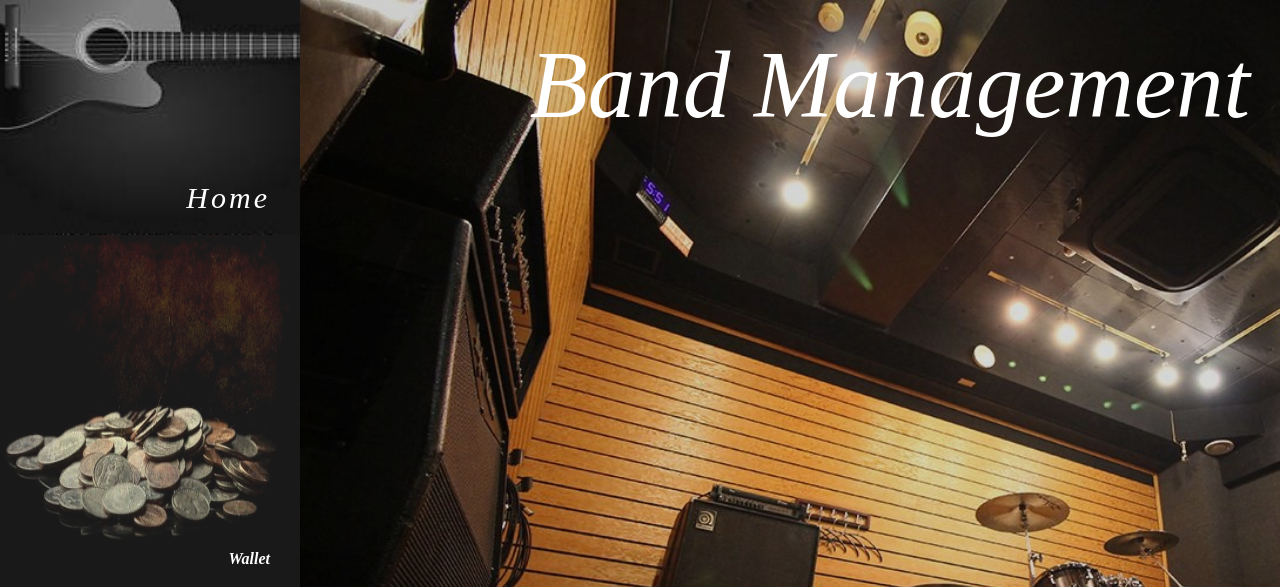
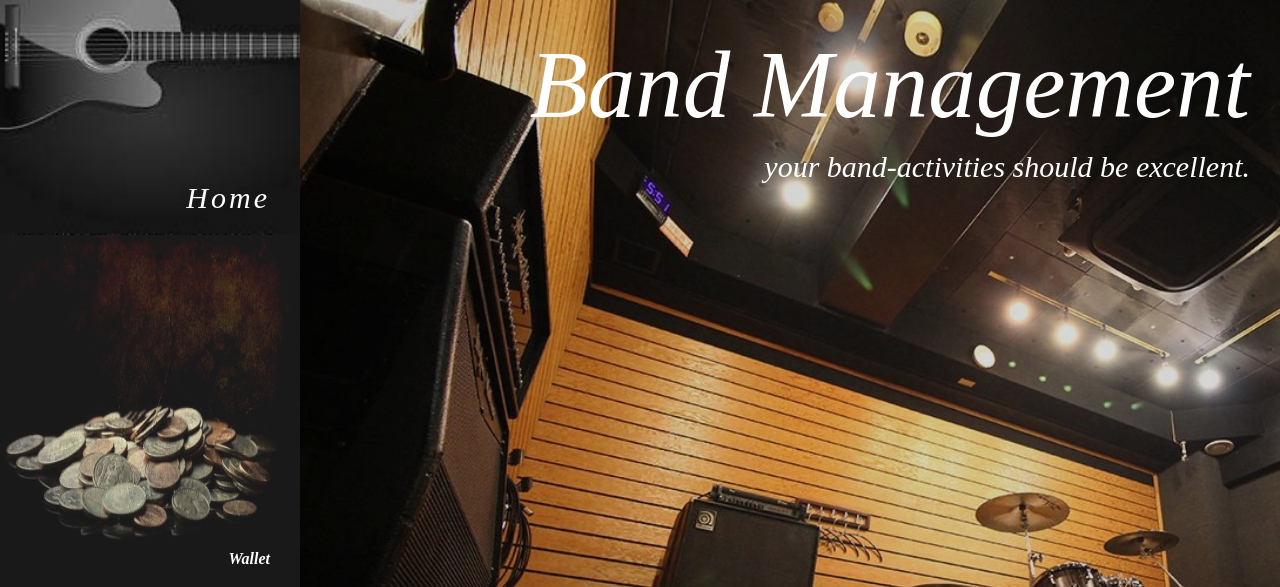
Before and after one commit to tsutomu3011/band-management_django, a Django app: page / in a window 1280 px wide. Shown: the top 587 px of the page. Run offline with Django 3.2, Linux system fonts and the light colour scheme; some libraries are stand-ins or nearby versions.

Commit message:
デプロイ作業

```diff
--- a/static/top/css/style.css
+++ b/static/top/css/style.css
@@ -2,5 +2,5 @@
 @import url("side_bar.css");
 @import url("tops.css");
 @import url("main.css");
-@import url("wallet.css");
+/* @import url("wallet.css"); */
 @import url("photo.css");
--- a/top/templates/top/main.html
+++ b/top/templates/top/main.html
@@ -3,8 +3,8 @@
     <div class="main__message__title">
       Band Management
     </div>
-    <!-- <div class="main__message__content">
+    <div class="main__message__content">
       your band-activities should be excellent.
-    </div> -->
+    </div>
   </div>
 </div>
```
